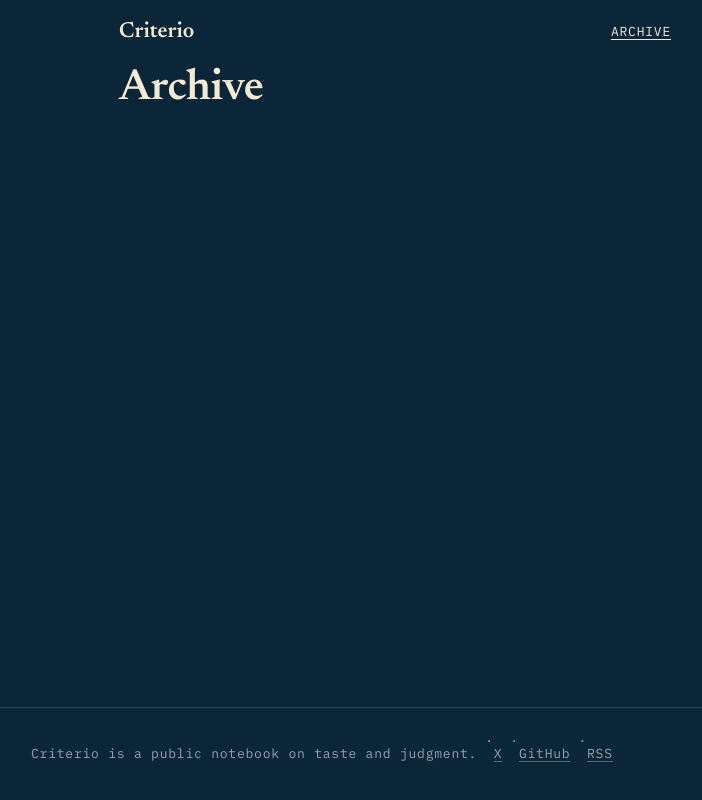
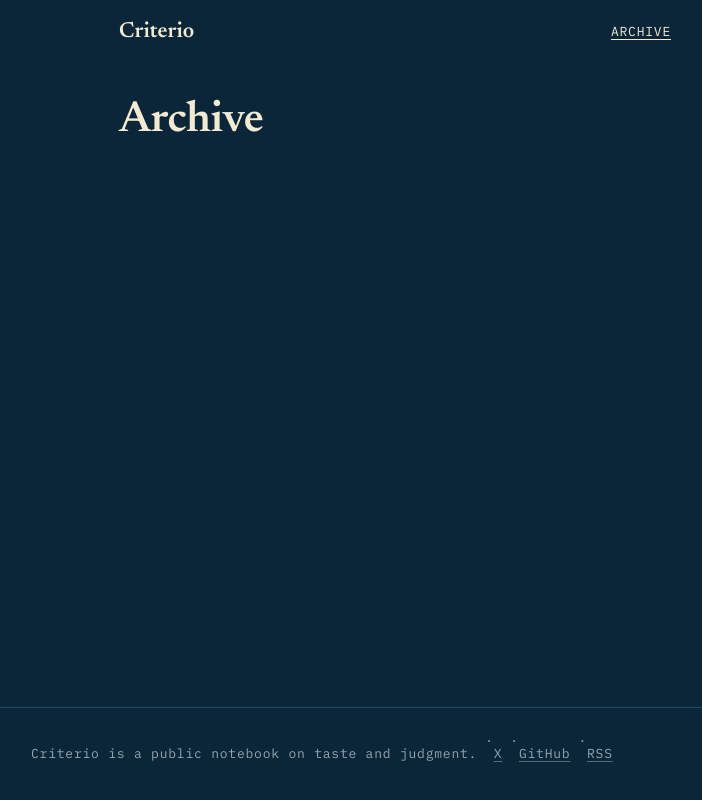
Before and after one commit to jrusco/blog, a React (Vite) app: page /archive in a window 1280 px wide. Shown: the whole page, without its empty margins (241-943 px from the left). Built offline with nearby package versions, Linux system fonts and the light colour scheme.

Commit message:
feat(archive): pad the archive page
Give the archive column the same top padding the post page already uses.

Co-authored-by: Juan <jrusco@users.noreply.github.com>

```diff
--- a/src/pages/ArchivePage.tsx
+++ b/src/pages/ArchivePage.tsx
@@ -7,7 +7,7 @@ export function ArchivePage() {
   }, []);
 
   return (
-    <Column>
+    <Column className="pt-8">
       <h1 className="text-title">Archive</h1>
     </Column>
   );
```
